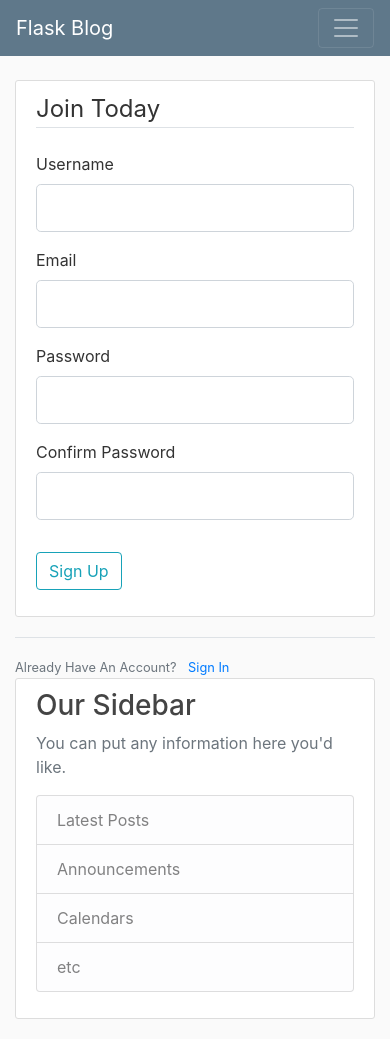
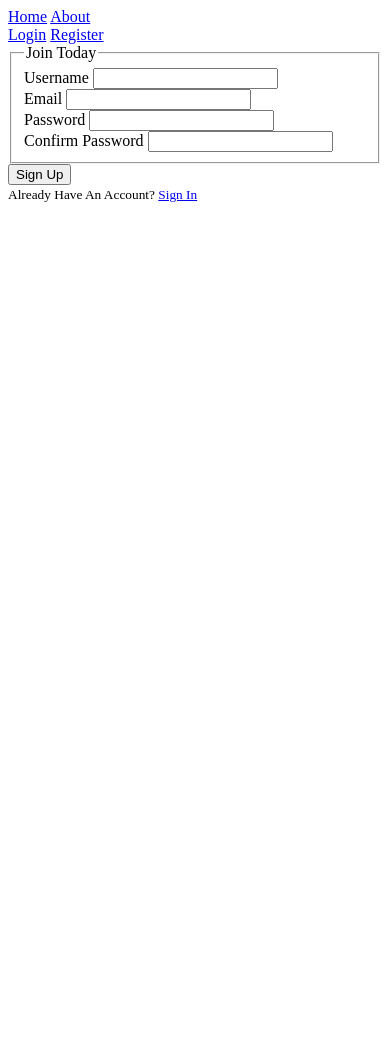
Before and after one commit to SunghyunLim/FlaskBlog, a Flask app: page /register in a window 390 px wide. After the commit the page ends 202 px from the top, so only its background shows below. Run offline with Flask 2, Linux system fonts and the light colour scheme; some libraries are stand-ins or nearby versions.

```diff
--- a/forms.py
+++ b/forms.py
@@ -1,7 +1,6 @@
 from flask_wtf import FlaskForm
 from wtforms import StringField, PasswordField, SubmitField, BooleanField
 from wtforms.validators import DataRequired, Length, Email, EqualTo
-
 
 class RegistrationForm(FlaskForm):
     username = StringField('Username',
@@ -13,7 +12,6 @@ class RegistrationForm(FlaskForm):
                                      validators=[DataRequired(), EqualTo('password')])
     submit = SubmitField('Sign Up')
 
-
 class LoginForm(FlaskForm):
     email = StringField('Email',
                         validators=[DataRequired(), Email()])
--- a/static/main.css
+++ /dev/null
@@ -1,80 +0,0 @@
-body {
-    background: #fafafa;
-    color: #333333;
-    margin-top: 5rem;
-  }
-
-  h1, h2, h3, h4, h5, h6 {
-    color: #444444;
-  }
-
-  .bg-steel {
-    background-color: #5f788a;
-  }
-
-  .site-header .navbar-nav .nav-link {
-    color: #cbd5db;
-  }
-
-  .site-header .navbar-nav .nav-link:hover {
-    color: #ffffff;
-  }
-
-  .site-header .navbar-nav .nav-link.active {
-    font-weight: 500;
-  }
-
-  .content-section {
-    background: #ffffff;
-    padding: 10px 20px;
-    border: 1px solid #dddddd;
-    border-radius: 3px;
-    margin-bottom: 20px;
-  }
-
-  .article-title {
-    color: #444444;
-  }
-
-  a.article-title:hover {
-    color: #428bca;
-    text-decoration: none;
-  }
-
-  .article-content {
-    white-space: pre-line;
-  }
-
-  .article-img {
-    height: 65px;
-    width: 65px;
-    margin-right: 16px;
-  }
-
-  .article-metadata {
-    padding-bottom: 1px;
-    margin-bottom: 4px;
-    border-bottom: 1px solid #e3e3e3
-  }
-
-  .article-metadata a:hover {
-    color: #333;
-    text-decoration: none;
-  }
-
-  .article-svg {
-    width: 25px;
-    height: 25px;
-    vertical-align: middle;
-  }
-
-  .account-img {
-    height: 125px;
-    width: 125px;
-    margin-right: 20px;
-    margin-bottom: 16px;
-  }
-
-  .account-heading {
-    font-size: 2.5rem;
-  }
--- a/templates/layout.html
+++ b/templates/layout.html
@@ -1,15 +1,6 @@
 <!DOCTYPE html>
 <html>
 <head>
-    <!-- Required meta tags -->
-    <meta charset="utf-8">
-    <meta name="viewport" content="width=device-width, initial-scale=1, shrink-to-fit=no">
-
-    <!-- Bootstrap CSS -->
-    <link rel="stylesheet" href="https://maxcdn.bootstrapcdn.com/bootstrap/4.0.0/css/bootstrap.min.css" integrity="sha384-Gn5384xqQ1aoWXA+058RXPxPg6fy4IWvTNh0E263XmFcJlSAwiGgFAW/dAiS6JXm" crossorigin="anonymous">
-
-    <link rel="stylesheet" type="text/css" href="{{ url_for('static', filename='main.css') }}">
-
     {% if title %}
         <title>Flask Blog - {{ title }}</title>
     {% else %}
@@ -17,62 +8,17 @@
     {% endif %}
 </head>
 <body>
-    <header class="site-header">
-      <nav class="navbar navbar-expand-md navbar-dark bg-steel fixed-top">
-        <div class="container">
-          <a class="navbar-brand mr-4" href="/">Flask Blog</a>
-          <button class="navbar-toggler" type="button" data-toggle="collapse" data-target="#navbarToggle" aria-controls="navbarToggle" aria-expanded="false" aria-label="Toggle navigation">
-            <span class="navbar-toggler-icon"></span>
-          </button>
-          <div class="collapse navbar-collapse" id="navbarToggle">
-            <div class="navbar-nav mr-auto">
-              <a class="nav-item nav-link" href="{{ url_for('home') }}">Home</a>
-              <a class="nav-item nav-link" href="{{ url_for('about') }}">About</a>
-            </div>
-            <!-- Navbar Right Side -->
-            <div class="navbar-nav">
-              <a class="nav-item nav-link" href="{{ url_for('login') }}">Login</a>
-              <a class="nav-item nav-link" href="{{ url_for('register') }}">Register</a>
-            </div>
-          </div>
-        </div>
-      </nav>
-    </header>
-    <main role="main" class="container">
-      <div class="row">
-        <div class="col-md-8">
-          {% with messages = get_flashed_messages(with_categories=true) %}
-            {% if messages %}
-              {% for category, message in messages %}
-                <div class="alert alert-{{ category }}">
-                  {{ message }}
-                </div>
-              {% endfor %}
-            {% endif %}
-          {% endwith %}
-          {% block content %}{% endblock %}
-        </div>
-        <div class="col-md-4">
-          <div class="content-section">
-            <h3>Our Sidebar</h3>
-            <p class='text-muted'>You can put any information here you'd like.
-              <ul class="list-group">
-                <li class="list-group-item list-group-item-light">Latest Posts</li>
-                <li class="list-group-item list-group-item-light">Announcements</li>
-                <li class="list-group-item list-group-item-light">Calendars</li>
-                <li class="list-group-item list-group-item-light">etc</li>
-              </ul>
-            </p>
-          </div>
-        </div>
-      </div>
-    </main>
-
-
-    <!-- Optional JavaScript -->
-    <!-- jQuery first, then Popper.js, then Bootstrap JS -->
-    <script src="https://code.jquery.com/jquery-3.2.1.slim.min.js" integrity="sha384-KJ3o2DKtIkvYIK3UENzmM7KCkRr/rE9/Qpg6aAZGJwFDMVNA/GpGFF93hXpG5KkN" crossorigin="anonymous"></script>
-    <script src="https://cdnjs.cloudflare.com/ajax/libs/popper.js/1.12.9/umd/popper.min.js" integrity="sha384-ApNbgh9B+Y1QKtv3Rn7W3mgPxhU9K/ScQsAP7hUibX39j7fakFPskvXusvfa0b4Q" crossorigin="anonymous"></script>
-    <script src="https://maxcdn.bootstrapcdn.com/bootstrap/4.0.0/js/bootstrap.min.js" integrity="sha384-JZR6Spejh4U02d8jOt6vLEHfe/JQGiRRSQQxSfFWpi1MquVdAyjUar5+76PVCmYl" crossorigin="anonymous"></script>
+  <div>
+    <div>
+      <a href="{{ url_for('home') }}">Home</a>
+      <a href="{{ url_for('about') }}">About</a>
+    </div>
+    <!-- Navbar Right Side -->
+    <div>
+      <a href="{{ url_for('login') }}">Login</a>
+      <a href="{{ url_for('register') }}">Register</a>
+    </div>
+  </div>
+  {% block content %}{% endblock %}
 </body>
 </html>
--- a/templates/register.html
+++ b/templates/register.html
@@ -1,72 +1,72 @@
 {% extends "layout.html" %}
 {% block content %}
-    <div class="content-section">
+<div>
     <form method="POST" action="">
         {{ form.hidden_tag() }}
-            <fieldset class="form-group">
-                <legend class="border-bottom mb-4">Join Today</legend>
-                <div class="form-group">
-                    {{ form.username.label(class="form-control-label") }}
+        <fieldset>
+            <legend>Join Today</legend>
+            <div>
+                {{ form.username.label() }}
 
                 {% if form.username.errors %}
-                        {{ form.username(class="form-control form-control-lg is-invalid") }}
-                        <div class="invalid-feedback">
+                {{ form.username() }}
+                <div>
                     {% for error in form.username.errors %}
-                                <span>{{ error }}</span>
+                    <span><font color="red">{{ error }}</font></span>
                     {% endfor %}
                 </div>
                 {% else %}
-                        {{ form.username(class="form-control form-control-lg") }}
+                {{ form.username() }}
                 {% endif %}
             </div>
-                <div class="form-group">
-                    {{ form.email.label(class="form-control-label") }}
+            <div>
+                {{ form.email.label() }}
                 {% if form.email.errors %}
-                        {{ form.email(class="form-control form-control-lg is-invalid") }}
-                        <div class="invalid-feedback">
+                {{ form.email() }}
+                <div>
                     {% for error in form.email.errors %}
-                                <span>{{ error }}</span>
+                    <span><font color="red">{{ error }}</font></span>
                     {% endfor %}
                 </div>
                 {% else %}
-                        {{ form.email(class="form-control form-control-lg") }}
+                {{ form.email() }}
                 {% endif %}
             </div>
-                <div class="form-group">
-                    {{ form.password.label(class="form-control-label") }}
+            <div>
+                {{ form.password.label() }}
                 {% if form.password.errors %}
-                        {{ form.password(class="form-control form-control-lg is-invalid") }}
-                        <div class="invalid-feedback">
+                {{ form.password() }}
+                <div>
                     {% for error in form.password.errors %}
-                                <span>{{ error }}</span>
+                    <span><font color="red">{{ error }}</font></span>
                     {% endfor %}
                 </div>
                 {% else %}
-                        {{ form.password(class="form-control form-control-lg") }}
+                {{ form.password() }}
                 {% endif %}
             </div>
-                <div class="form-group">
-                    {{ form.confirm_password.label(class="form-control-label") }}
+            <div>
+                {{ form.confirm_password.label() }}
                 {% if form.confirm_password.errors %}
-                        {{ form.confirm_password(class="form-control form-control-lg is-invalid") }}
-                        <div class="invalid-feedback">
+                {{ form.confirm_password() }}
+                <div>
                     {% for error in form.confirm_password.errors %}
-                                <span>{{ error }}</span>
+                    <span><font color="red">{{ error }}</font></span>
                     {% endfor %}
                 </div>
                 {% else %}
-                        {{ form.confirm_password(class="form-control form-control-lg") }}
+                {{ form.confirm_password() }}
                 {% endif %}
             </div>
         </fieldset>
-            <div class="form-group">
-                {{ form.submit(class="btn btn-outline-info") }}
+        <div>
+            {{ form.submit() }}
         </div>
     </form>
 </div>
-    <div class="border-top pt-3">
-        <small class="text-muted">
-            Already Have An Account? <a class="ml-2" href="{{ url_for('login') }}">Sign In</a>
+<div>
+    <small>
+        Already Have An Account? <a href="{{ url_for('login') }}">Sign In</a>
     </small>
 </div>
 {% endblock content %}
```
Also changed, not shown: templates/home.html (+13 -12 lines), templates/login.html (+23 -23 lines), README.md. Lines whose indentation alone changed are shown as unchanged.
